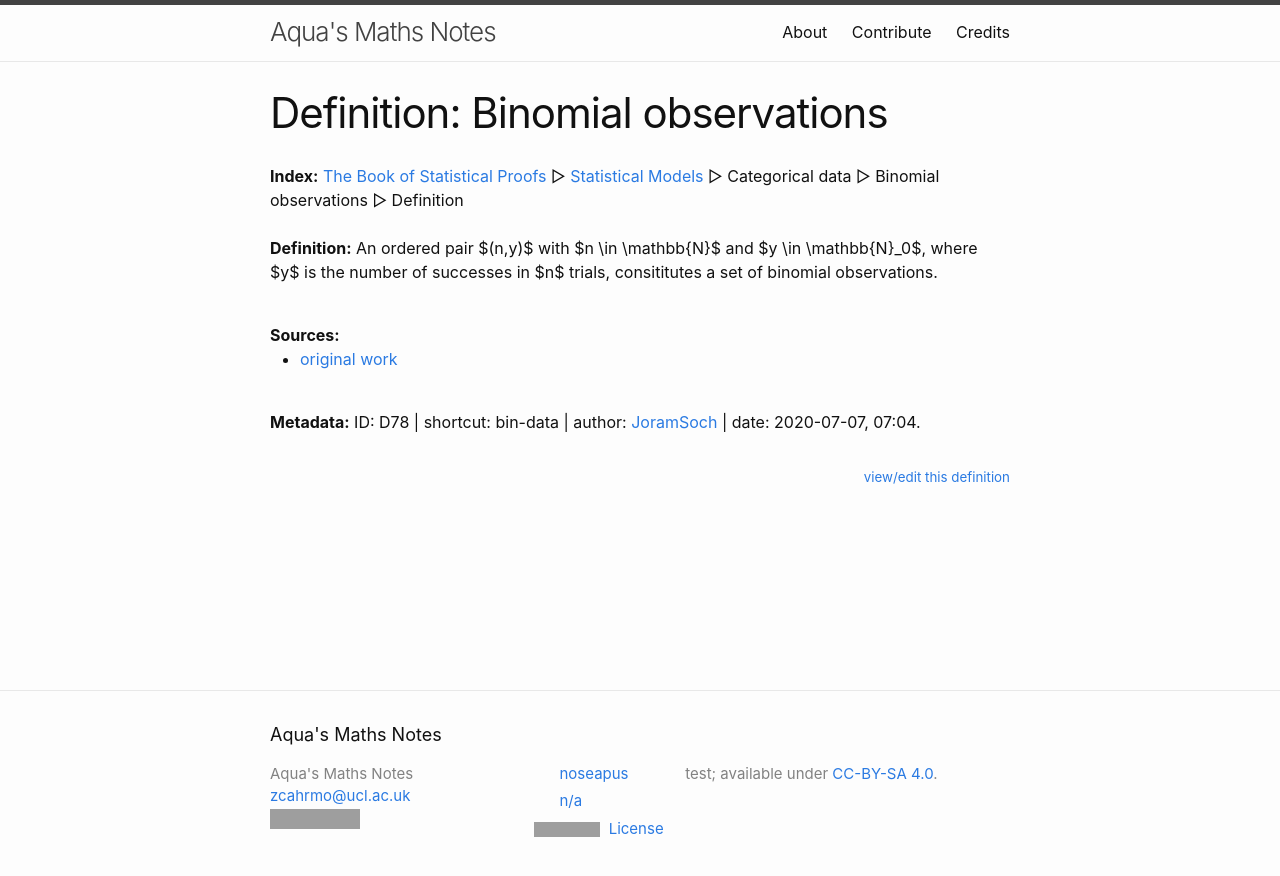
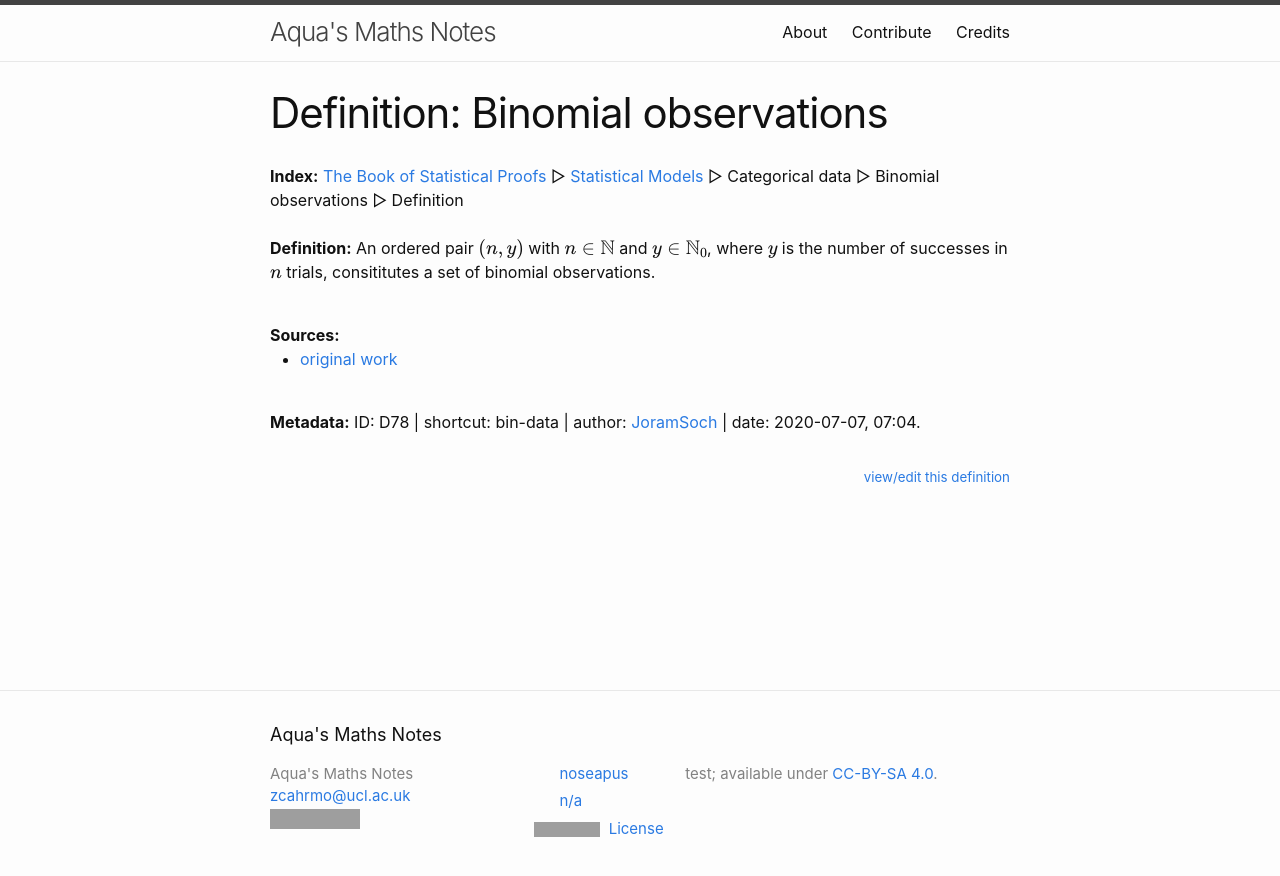
Before and after one commit to noseapus/MATH, a Jekyll site: the page built from D/bin-data.md, in a window 1280 px wide. Shown: the top 876 px of the page. Built offline with Jekyll 4.4.1, drawn with Linux system fonts in a browser that asks for light colours; part of the change alters nothing that is shown; grey boxes are pictures that could not be loaded.

```diff
--- a/_includes/mathjax.html
+++ b/_includes/mathjax.html
@@ -51,7 +51,7 @@ MathJax = {
   src="https://cdn.jsdelivr.net/npm/mathjax@3/es5/tex-svg.js">
 </script>-->
 
-<script type="text/x-mathjax-config">
+<!--<script type="text/x-mathjax-config">
     MathJax.Hub.Config({"HTML-CSS": { preferredFont: "TeX", availableFonts: ["STIX","TeX"], linebreaks: { automatic:true }, EqnChunk: (MathJax.Hub.Browser.isMobile ? 10 : 50) },
         tex2jax: { inlineMath: [ ["$", "$"], ["\\\\(","\\\\)"] ], displayMath: [ ["$$","$$"], ["\\[", "\\]"] ], processEscapes: true, ignoreClass: "tex2jax_ignore|dno" },
         TeX: {
@@ -64,4 +64,10 @@ MathJax = {
         SEEditor: "mathjaxEditing"
 });
 </script>
-<script src="https://cdnjs.cloudflare.com/ajax/libs/mathjax/2.7.5/MathJax.js?config=TeX-AMS_HTML-full"></script>
+<script src="https://cdnjs.cloudflare.com/ajax/libs/mathjax/2.7.5/MathJax.js?config=TeX-AMS_HTML-full"></script>-->
+<script>
+  MathJax = {
+    tex: {inlineMath: [['$', '$'], ['\\(', '\\)']]}
+  };
+  </script>
+  <script id="MathJax-script" async src="https://cdn.jsdelivr.net/npm/mathjax@3/es5/tex-chtml.js"></script>
```
